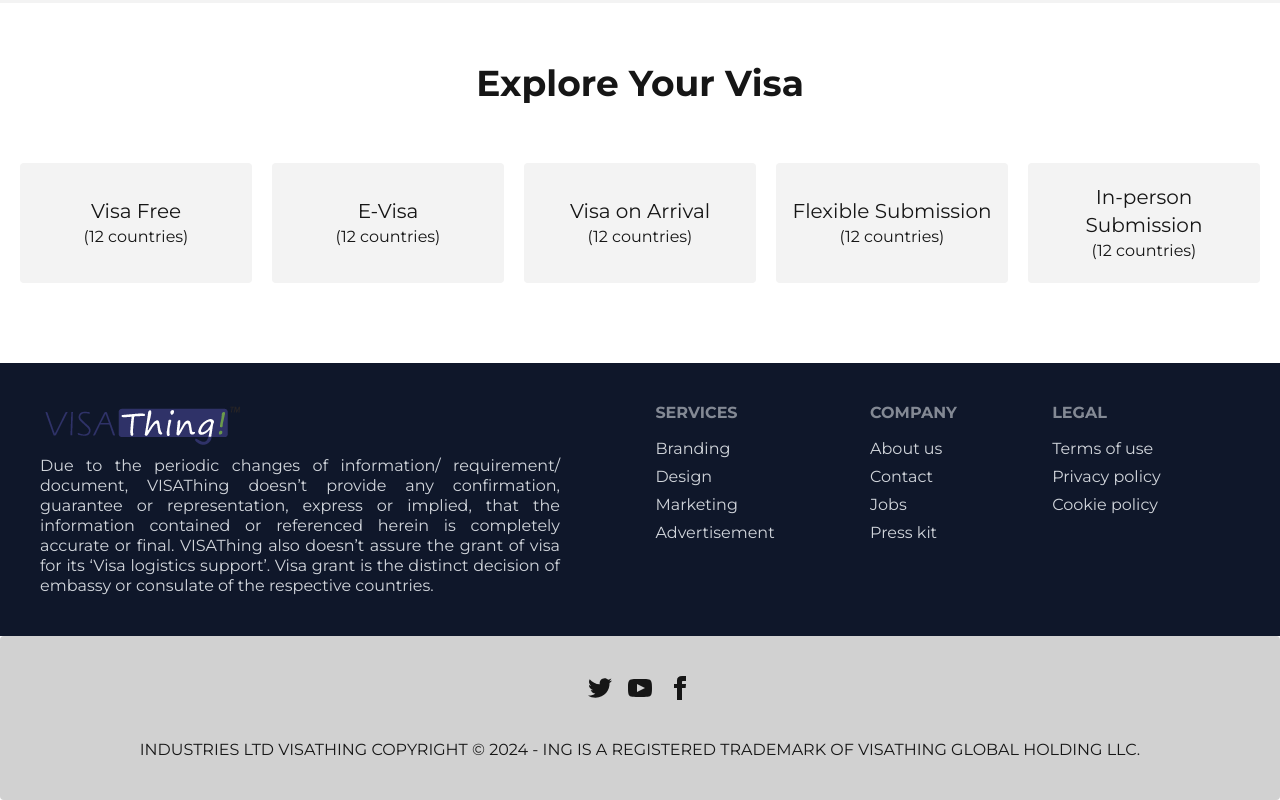
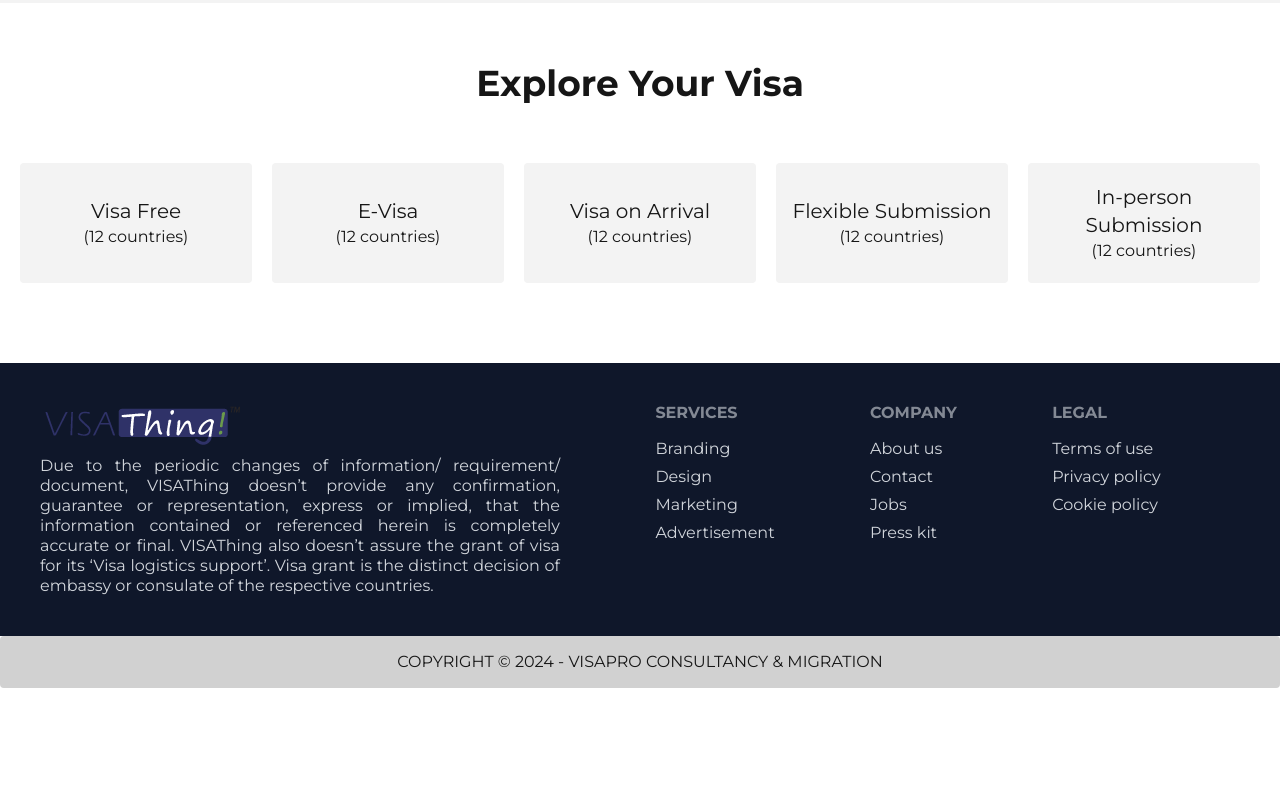
Before and after one commit to sakkib443/visa-thing-fontend, a React (Vite) app: page / in a window 1280 px wide. Shown: the part 1547-2347 px from the top of the page. After the commit the page ends 2235 px from the top, so only its background shows below. Built offline with nearby package versions, Linux system fonts and the light colour scheme; no server answers.

Commit message:
update footer

```diff
--- a/src/Pages/Shared/Footer/Footer.jsx
+++ b/src/Pages/Shared/Footer/Footer.jsx
@@ -37,49 +37,10 @@ const Footer = () => {
           <a className="link link-hover">Cookie policy</a>
         </nav>
       </footer>
-      <footer className="footer footer-center  bg-base-300 text-base-content rounded p-10">
-        <nav>
-          <div className="grid grid-flow-col gap-4">
-            <a>
-              <svg
-                xmlns="http://www.w3.org/2000/svg"
-                width="24"
-                height="24"
-                viewBox="0 0 24 24"
-                className="fill-current"
-              >
-                <path d="M24 4.557c-.883.392-1.832.656-2.828.775 1.017-.609 1.798-1.574 2.165-2.724-.951.564-2.005.974-3.127 1.195-.897-.957-2.178-1.555-3.594-1.555-3.179 0-5.515 2.966-4.797 6.045-4.091-.205-7.719-2.165-10.148-5.144-1.29 2.213-.669 5.108 1.523 6.574-.806-.026-1.566-.247-2.229-.616-.054 2.281 1.581 4.415 3.949 4.89-.693.188-1.452.232-2.224.084.626 1.956 2.444 3.379 4.6 3.419-2.07 1.623-4.678 2.348-7.29 2.04 2.179 1.397 4.768 2.212 7.548 2.212 9.142 0 14.307-7.721 13.995-14.646.962-.695 1.797-1.562 2.457-2.549z"></path>
-              </svg>
-            </a>
-            <a>
-              <svg
-                xmlns="http://www.w3.org/2000/svg"
-                width="24"
-                height="24"
-                viewBox="0 0 24 24"
-                className="fill-current"
-              >
-                <path d="M19.615 3.184c-3.604-.246-11.631-.245-15.23 0-3.897.266-4.356 2.62-4.385 8.816.029 6.185.484 8.549 4.385 8.816 3.6.245 11.626.246 15.23 0 3.897-.266 4.356-2.62 4.385-8.816-.029-6.185-.484-8.549-4.385-8.816zm-10.615 12.816v-8l8 3.993-8 4.007z"></path>
-              </svg>
-            </a>
-            <a>
-              <svg
-                xmlns="http://www.w3.org/2000/svg"
-                width="24"
-                height="24"
-                viewBox="0 0 24 24"
-                className="fill-current"
-              >
-                <path d="M9 8h-3v4h3v12h5v-12h3.642l.358-4h-4v-1.667c0-.955.192-1.333 1.115-1.333h2.885v-5h-3.808c-3.596 0-5.192 1.583-5.192 4.615v3.385z"></path>
-              </svg>
-            </a>
-          </div>
-        </nav>
+      <footer className="footer footer-center  bg-base-300 text-base-content rounded px-10 py-4">
         <div>
           <p className="text-[16px] uppercase">
-            Industries Ltd VISAThing Copyright © {new Date().getFullYear()} -  ing
-            is a registered Trademark of VISAThing Global Holding LLC.
-          </p>
+            Copyright © {new Date().getFullYear()} - VisaPro Consultancy & Migration</p>
         </div>
       </footer>
     </div>
```
